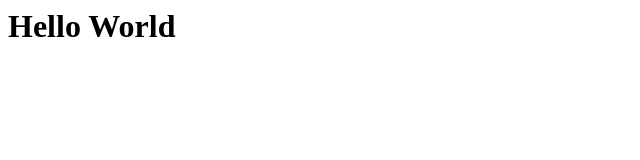
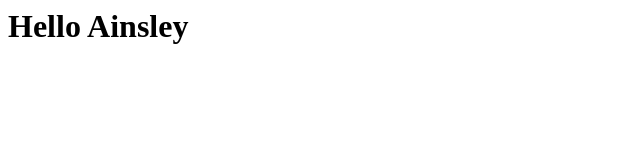
Before and after one commit to ainsley-king/AEK-2-6-2020, a plain HTML site: page index.html in a window 1280 px wide. Shown: the full height of the page, 0-640 px from the left. Drawn offline with Linux system fonts and the light colour scheme.

Commit message:
Update index.html

```diff
--- a/index.html
+++ b/index.html
@@ -1,6 +1,6 @@
 <html>
 <body>
 
-<h1>Hello World</h1>
+<h1>Hello Ainsley</h1>
 </body>
 </html>
```
